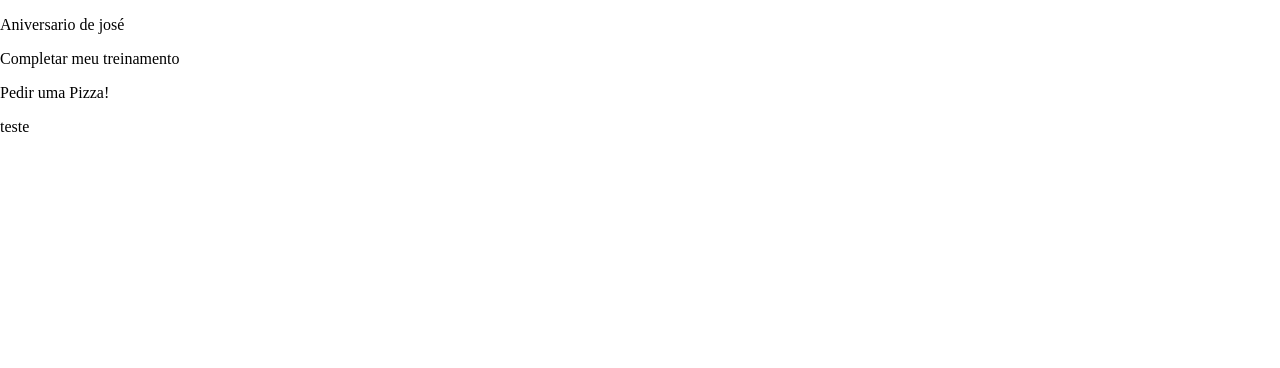
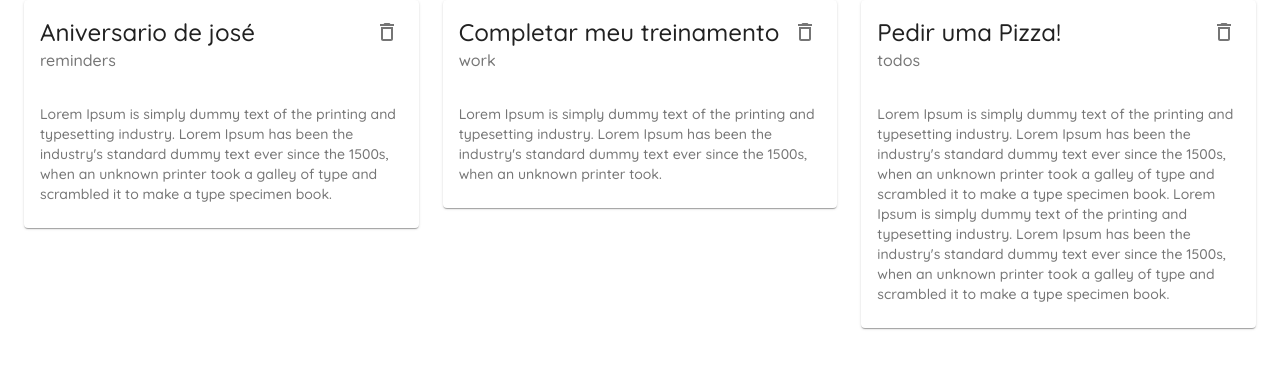
Before and after one commit to DanielEgiidio/my-notes, a React (Create React App) app: page / in a window 1280 px wide. Shown: the top 368 px of the page. Built offline with nearby package versions, Linux system fonts and the light colour scheme; data requests are answered from the project's data file.

Commit message:
Implementação do sistema de grid e Card Component

```diff
--- a/data/db.json
+++ b/data/db.json
@@ -17,12 +17,6 @@
       "details": "Lorem Ipsum is simply dummy text of the printing and typesetting industry. Lorem Ipsum has been the industry's standard dummy text ever since the 1500s, when an unknown printer took a galley of type and scrambled it to make a type specimen book.\nLorem Ipsum is simply dummy text of the printing and typesetting industry. Lorem Ipsum has been the industry's standard dummy text ever since the 1500s, when an unknown printer took a galley of type and scrambled it to make a type specimen book.",
       "category": "todos",
       "id": 3
-    },
-    {
-      "title": "teste",
-      "details": "teste",
-      "category": "todos",
-      "id": 4
     }
   ]
 }
--- /dev/null
+++ b/src/components/NoteCard.js
@@ -0,0 +1,31 @@
+import React from 'react';
+import Card from '@material-ui/core/Card';
+import CardHeader from '@material-ui/core/CardHeader';
+import CardContent from '@material-ui/core/CardContent';
+import { IconButton, Typography } from '@material-ui/core';
+import { DeleteOutlined } from '@material-ui/icons';
+
+const NoteCard = ({note, handleDelete}) => {
+    return (
+        <div>
+            <Card elevation={1} >
+                <CardHeader
+                    action= {
+                        <IconButton onClick={() =>handleDelete(note.id)} >
+                            <DeleteOutlined />
+                        </IconButton>
+                    }
+                    title={note.title}
+                    subheader={note.category}
+                />
+                <CardContent>
+                    <Typography variant="body2" color="textSecondary" >
+                        {note.details}
+                    </Typography>
+                </CardContent>
+            </Card>
+        </div>
+    )
+}
+
+export default NoteCard
--- a/src/pages/Create.js
+++ b/src/pages/Create.js
@@ -9,7 +9,7 @@
 import RadioGroup from '@material-ui/core/RadioGroup';
 import FormControl from '@material-ui/core/FormControl';
 import FormLabel from '@material-ui/core/FormLabel';
-import { useHistory } from 'react-router';
+import { useHistory } from 'react-router-dom';
 
 
 const useStyles = makeStyles({
--- a/src/pages/Notes.js
+++ b/src/pages/Notes.js
@@ -1,19 +1,36 @@
 import React, {useEffect, useState} from 'react';
+import Grid from '@material-ui/core/Grid';
+import Paper from '@material-ui/core/Paper';
+import { Container } from '@material-ui/core';
+import NoteCard from '../components/NoteCard';
 
 export default function Notes() {
-  const [notes, setNotes] = useState([])
+  const [notes, setNotes] = useState([]);
 
   useEffect(() => {
-    fetch('http://localhost:3000/notes')
+    fetch('http://localhost:8000/notes')
       .then(res => res.json())
       .then(data =>setNotes(data))
   },[])
 
+  const handleDelete = async (id) => {
+    await fetch('http://localhost:8000/notes/'+id, {
+      method: 'DELETE'
+    })
+    const newNotes = notes.filter(note => note.id != id);
+    setNotes(newNotes);
+  }
+
   return (
-    <div>
-      {notes.map(note =>(
-        <p key={note.id}>{note.title}</p>
-      ))}
-    </div>
+    <Container>
+      <Grid container spacing={3}>
+        {notes.map(note =>(
+          <Grid item key={note.id} xs={12} sm={6} lg={4} >
+            <NoteCard note={note} handleDelete={handleDelete}/>
+          </Grid>
+        ))}
+      </Grid>
+
+    </Container>
   )
 }
```
